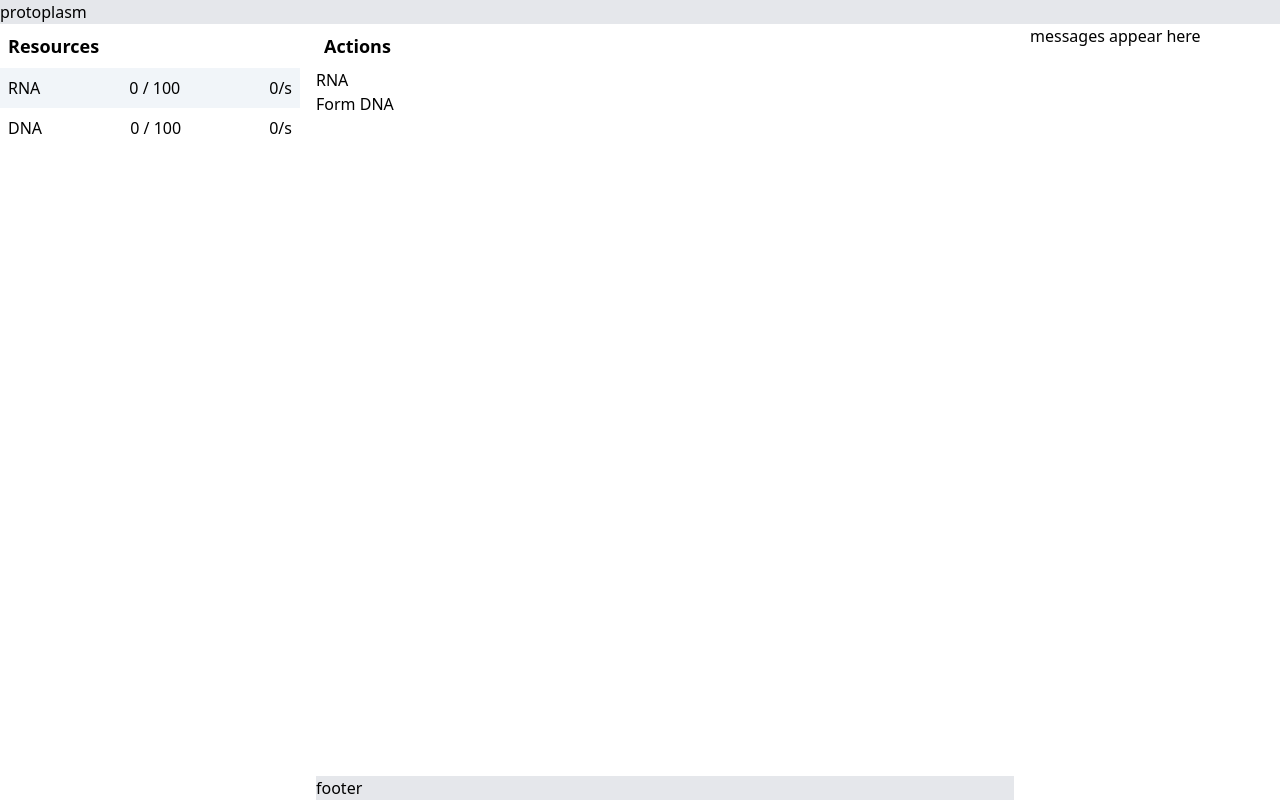
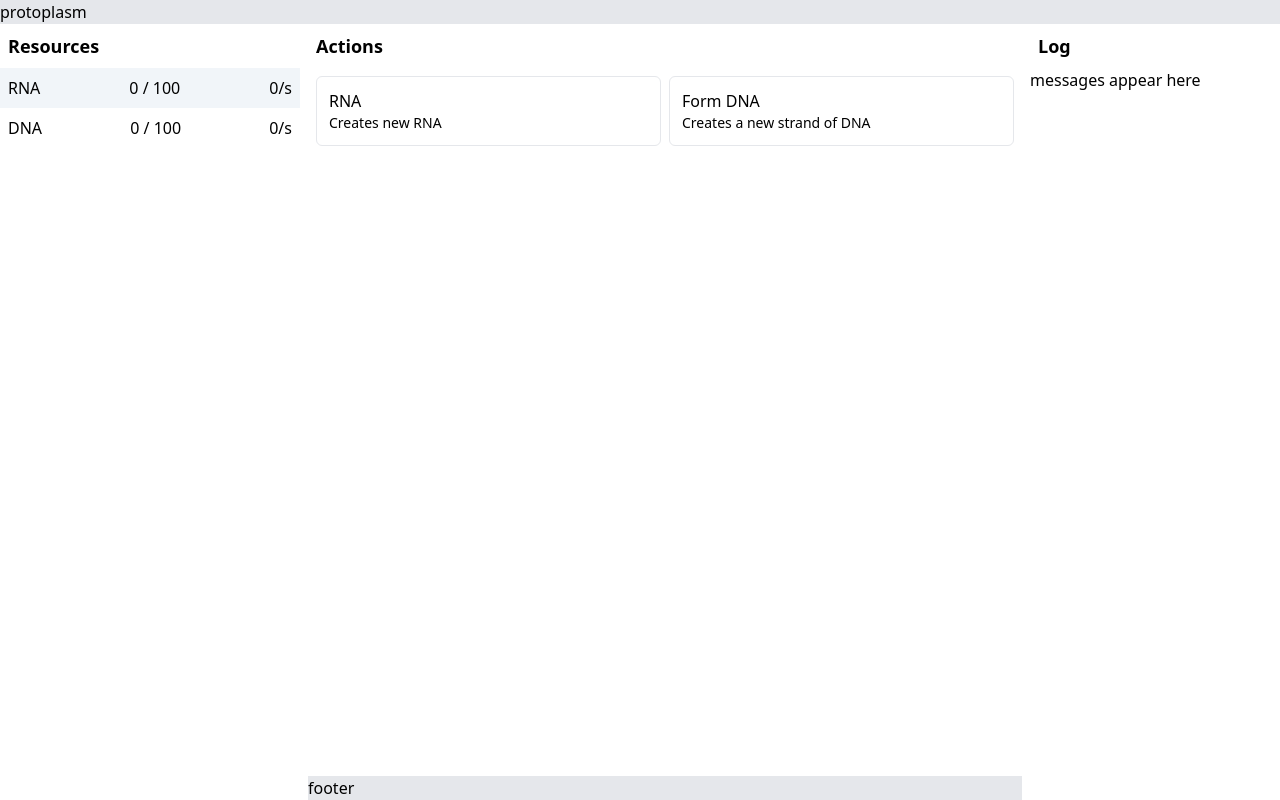
Before and after one commit to drock07/re-evolve, a React (Vite) app: page / in a window 1280 px wide. Built offline with nearby package versions, Linux system fonts and the light colour scheme.

Commit message:
Improve styling of actions

```diff
--- a/src/App.tsx
+++ b/src/App.tsx
@@ -7,7 +7,7 @@ function App() {
   const game = useGame()
 
   return (
-    <div className='grid h-full w-full grid-cols-1 grid-rows-[auto_1fr_2fr_3fr] md:grid-cols-[300px_1fr_250px] md:grid-rows-[auto_1fr] md:gap-x-4'>
+    <div className='grid h-full w-full grid-cols-1 grid-rows-[auto_1fr_2fr_3fr] md:grid-cols-[300px_1fr_250px] md:grid-rows-[auto_1fr] md:gap-x-2'>
       <header className='bg-gray-200 md:col-span-3'>{game.state.stage}</header>
       <MessagesPanel className='md:order-3' />
       <ResourcesPanel resources={game.resources} />
--- a/src/components/ActionsPanel.tsx
+++ b/src/components/ActionsPanel.tsx
@@ -17,9 +17,18 @@ function ActionsPanel({
       className={clsx('grid grid-cols-1 grid-rows-[auto_1fr_auto]', className)}
     >
       <PanelTitle>Actions</PanelTitle>
-      <div className='overflow-y-auto'>
+      <div className='gap-2 overflow-y-auto p-2 md:flex md:items-start md:justify-start'>
         {actions.map(({ id, title, description, disabled, action }) => (
-          <div key={id}>{title}</div>
+          <button
+            type='button'
+            key={id}
+            className='md:flex-inline mb-2 flex w-full flex-col rounded-md border p-3 text-left md:w-1/2'
+            disabled={disabled}
+            onClick={() => action()}
+          >
+            <span>{title}</span>
+            <span className='text-sm'>{description}</span>
+          </button>
         ))}
       </div>
       <div className='bg-gray-200'>footer</div>
--- a/src/components/MessagesPanel.tsx
+++ b/src/components/MessagesPanel.tsx
@@ -1,7 +1,13 @@
 import clsx from 'clsx'
+import PanelTitle from './PanelTitle'
 
 function MessagesPanel({ className }: { className?: string }) {
-  return <div className={clsx(className)}>messages appear here</div>
+  return (
+    <div className={clsx(className)}>
+      <PanelTitle className='hidden md:block'>Log</PanelTitle>
+      messages appear here
+    </div>
+  )
 }
 
 export default MessagesPanel
--- a/src/components/PanelTitle.tsx
+++ b/src/components/PanelTitle.tsx
@@ -1,5 +1,17 @@
-function PanelTitle({ children }: { children: React.ReactNode }) {
-  return <div className='p-2 text-lg font-semibold'>{children}</div>
+import clsx from 'clsx'
+
+function PanelTitle({
+  children,
+  className,
+}: {
+  children: React.ReactNode
+  className?: string
+}) {
+  return (
+    <div className={clsx('p-2 text-lg font-semibold', className)}>
+      {children}
+    </div>
+  )
 }
 
 export default PanelTitle
```
